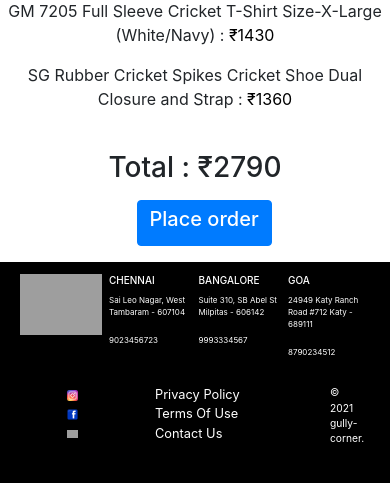
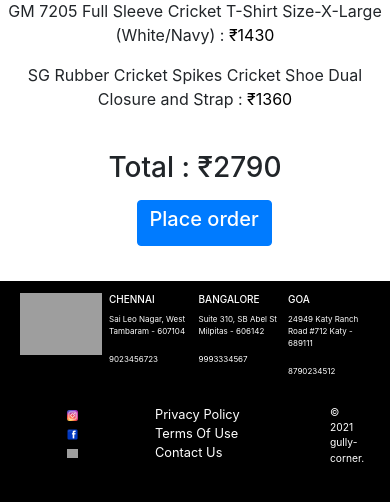
Before and after one commit to GopinathV-1/eCommerce-corrected, a PHP site: page /checkout.html in a window 390 px wide. Shown: the part 1436-1938 px from the top of the page. Run offline with PHP 8.4, Linux system fonts and the light colour scheme; grey boxes are pictures that could not be loaded.

Commit message:
Update style.css

```diff
--- a/style.css
+++ b/style.css
@@ -223,7 +223,7 @@
         width: 100%;
     }
     .footer{
-        margin-top: 3%;
+        margin-top: 8%;
         grid-gap: 2%;
         font-size: 8px;
     }
```
